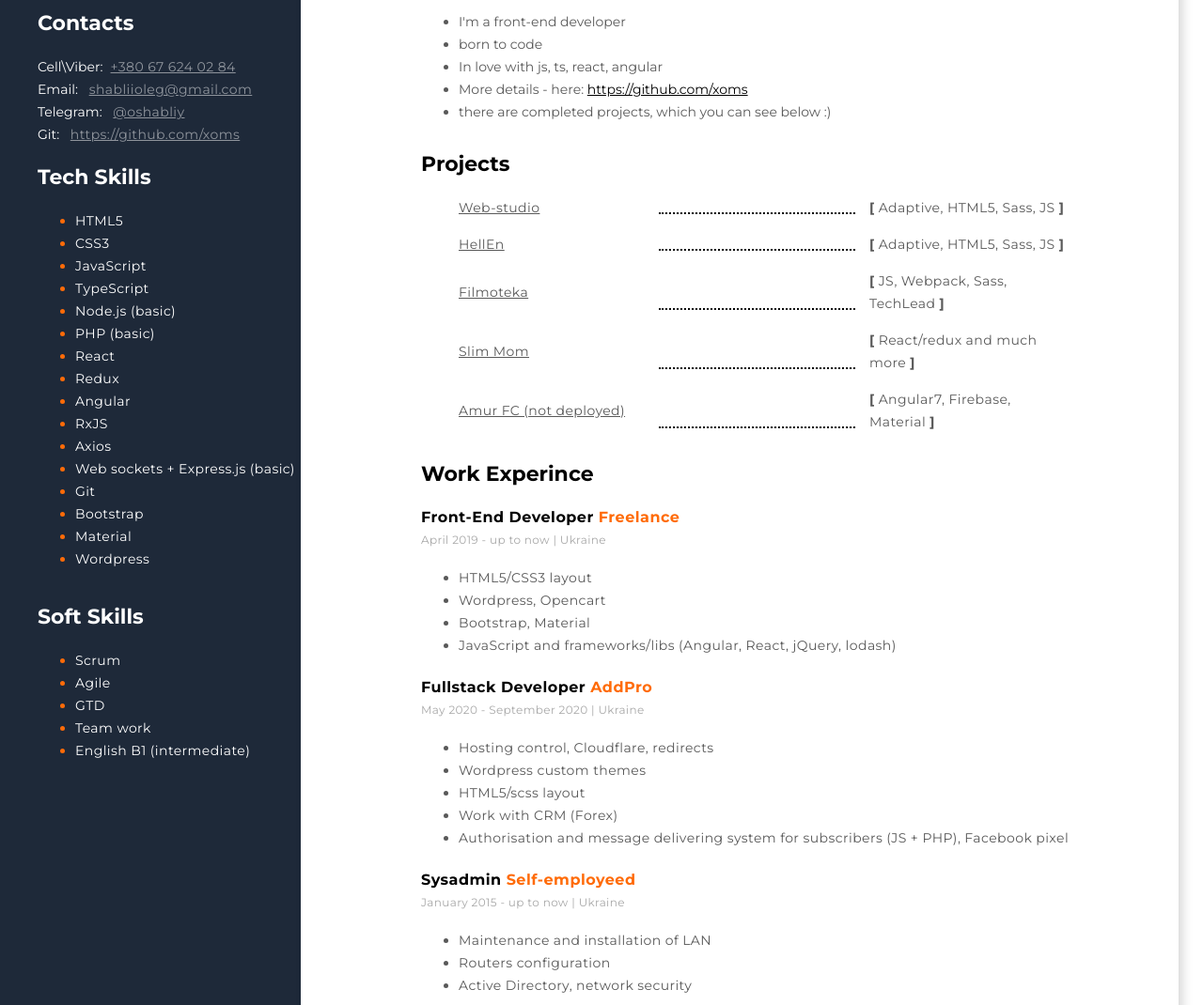
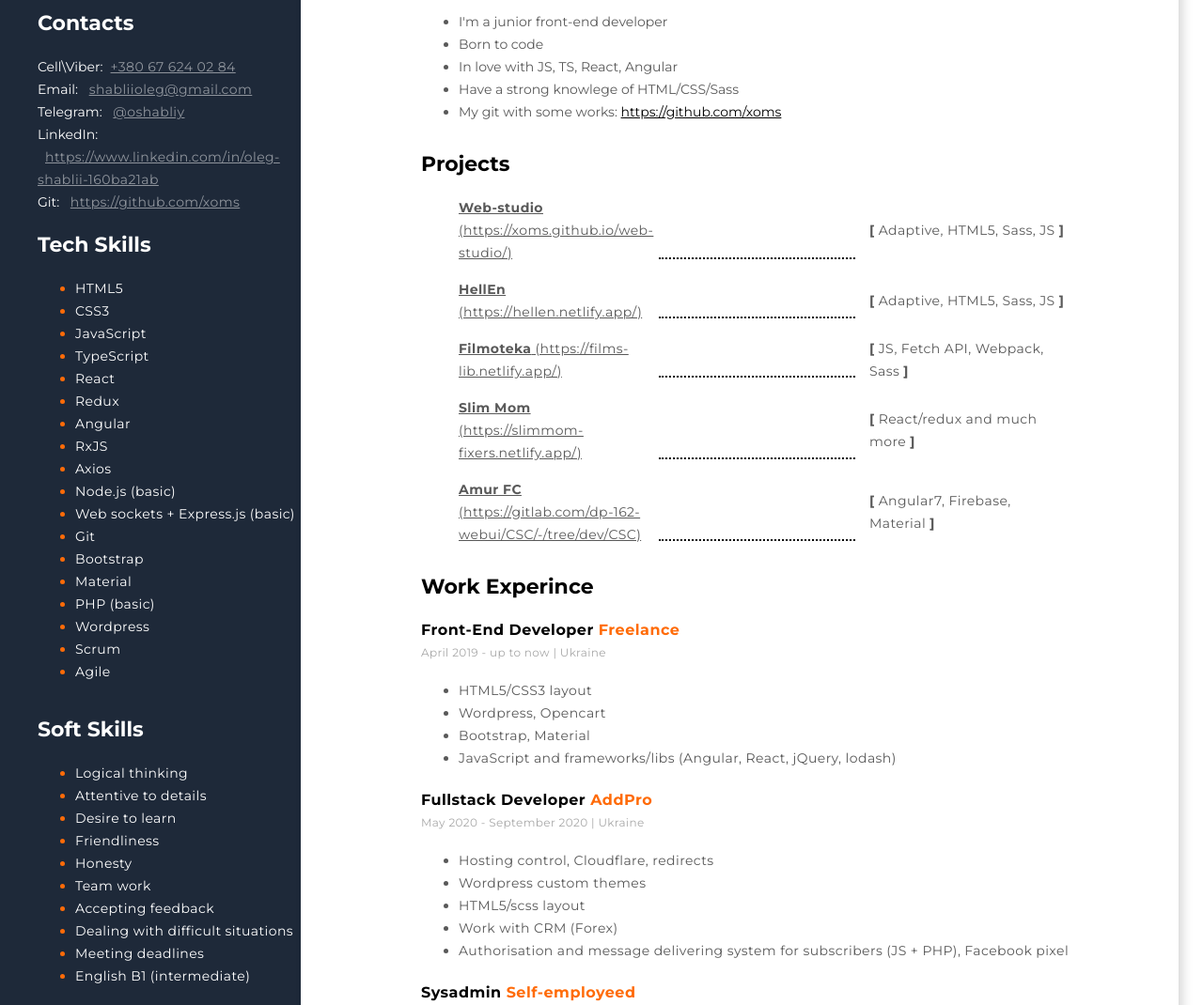
Before and after one commit to Xoms/my-cv, a plain HTML site: page index.html in a window 1280 px wide. Shown: the part 370-1440 px from the top of the page at 94% size. Drawn offline with Linux system fonts and the light colour scheme.

Commit message:
Правки

```diff
--- a/index.html
+++ b/index.html
@@ -40,6 +40,12 @@
             </a>
           </div>
           <div class="sidebar-contacts-contact">
+            LinkedIn:
+            <a href="https://www.linkedin.com/in/oleg-shablii-160ba21ab" target="_blank"
+              >https://www.linkedin.com/in/oleg-shablii-160ba21ab</a
+            >
+          </div>
+          <div class="sidebar-contacts-contact">
             Git:
             <a href="https://github.com/xoms" target="_blank"
               >https://github.com/xoms</a
@@ -55,20 +61,22 @@
             <li class="sidebar-tech-skills-item"><span>CSS3</span></li>
             <li class="sidebar-tech-skills-item"><span>JavaScript</span></li>
             <li class="sidebar-tech-skills-item"><span>TypeScript</span></li>
-            <li class="sidebar-tech-skills-item"><span>Node.js (basic)</span></li>
-            <li class="sidebar-tech-skills-item"><span>PHP (basic)</span></li>
             <li class="sidebar-tech-skills-item"><span>React</span></li>
             <li class="sidebar-tech-skills-item"><span>Redux</span></li>
             <li class="sidebar-tech-skills-item"><span>Angular</span></li>
             <li class="sidebar-tech-skills-item"><span>RxJS</span></li>
             <li class="sidebar-tech-skills-item"><span>Axios</span></li>
+            <li class="sidebar-tech-skills-item"><span>Node.js (basic)</span></li>
             <li class="sidebar-tech-skills-item"><span>Web sockets + Express.js (basic)</span></li>
             <li class="sidebar-tech-skills-item"><span>Git</span></li>
             <li class="sidebar-tech-skills-item"><span>Bootstrap</span></li>
             <li class="sidebar-tech-skills-item">
               <span>Material</span>
             </li>
+            <li class="sidebar-tech-skills-item"><span>PHP (basic)</span></li>
             <li class="sidebar-tech-skills-item"><span>Wordpress</span></li>
+            <li class="sidebar-soft-skills-item"><span>Scrum</span></li>
+            <li class="sidebar-soft-skills-item"><span>Agile</span></li>
           </ul>
         </div>
 
@@ -76,10 +84,15 @@
         <div class="sidebar-soft-skills">
           <h3 class="sidebar-section-title">Soft Skills</h3>
           <ul>
-            <li class="sidebar-soft-skills-item"><span>Scrum</span></li>
-            <li class="sidebar-soft-skills-item"><span>Agile</span></li>
-            <li class="sidebar-soft-skills-item"><span>GTD</span></li>
+            <li class="sidebar-soft-skills-item"><span>Logical thinking</span></li>
+            <li class="sidebar-soft-skills-item"><span>Attentive to details</span></li>
+            <li class="sidebar-soft-skills-item"><span>Desire to learn</span></li>
+            <li class="sidebar-soft-skills-item"><span>Friendliness</span></li>
+            <li class="sidebar-soft-skills-item"><span>Honesty</span></li>
             <li class="sidebar-soft-skills-item"><span>Team work</span></li>
+            <li class="sidebar-soft-skills-item"><span>Accepting feedback</span></li>
+            <li class="sidebar-soft-skills-item"><span>Dealing with difficult situations</span></li>
+            <li class="sidebar-soft-skills-item"><span>Meeting deadlines</span></li>
             <li class="sidebar-soft-skills-item"><span>English B1 (intermediate)</span></li>
           </ul>
         </div>
@@ -99,15 +112,16 @@
             Briefly about myself:
           </p>
           <ul>
-            <li>I'm a front-end developer</li>
-            <li>born to code</li>
-            <li>In love with js, ts, react, angular</li>
-            <li>More details - here:
+            <li>I'm a junior front-end developer</li>
+            <li>Born to code</li>
+            <li>In love with JS, TS, React, Angular</li>
+            <li>Have a strong knowlege of HTML/CSS/Sass</li>
+            <li>My git with some works:
               <a class="main-about__details-link" target="_blank" href="https://github.com/xoms" target="_blank"
                 >https://github.com/xoms</a
               >
             </li>
-            <li>there are completed projects, which you can see below :)</li>
+
           </ul>
         </section>
         <!--Projects container-->
@@ -116,35 +130,35 @@
           <ol>
             <li class="main-projects-item">
               <a class="width-calc" target="_blank" href="https://xoms.github.io/web-studio/">
-                Web-studio
+                <b>Web-studio</b> (https://xoms.github.io/web-studio/)
               </a>
               <span class="main-projects__decoration--bottom-border width-calc"></span>
               <span class="width-calc"><b>[</b> Adaptive, HTML5, Sass, JS <b>]</b></span>
             </li>
             <li class="main-projects-item">
               <a class="width-calc" target="_blank" href="https://xoms.github.io/HellEn_Team_Project"
-              >HellEn</a
+              ><b>HellEn</b> (https://hellen.netlify.app/)</a
               >
               <span class="main-projects__decoration--bottom-border width-calc"></span>
               <span class="width-calc"><b>[</b> Adaptive, HTML5, Sass, JS <b>]</b></span>
             </li>
             <li class="main-projects-item">
               <a class="width-calc" target="_blank" href="https://gal4enock.github.io/Project-JS-filmoteka"
-              >Filmoteka</a
+              ><b>Filmoteka</b> (https://films-lib.netlify.app/)</a
               >
               <span class="main-projects__decoration--bottom-border width-calc"></span>
-              <span class="width-calc"><b>[</b> JS, Webpack, Sass, TechLead <b>]</b></span>
+              <span class="width-calc"><b>[</b> JS, Fetch API, Webpack, Sass <b>]</b></span>
             </li>
             <li class="main-projects-item">
               <a class="width-calc" target="_blank" href="https://slimmom-fixers.netlify.app/"
-              >Slim Mom</a
+              ><b>Slim Mom</b> (https://slimmom-fixers.netlify.app/)</a
               >
               <span class="main-projects__decoration--bottom-border width-calc"></span>
               <span class="width-calc"><b>[</b> React/redux and much more <b>]</b></span>
             </li>
             <li class="main-projects-item">
-              <a class="width-calc" target="_blank" href="https://gitlab.com/dp-162-webui/CSC/-/tree/dev/CSC/src">
-                Amur FC (not deployed)</a
+              <a class="width-calc" target="_blank" href="https://gitlab.com/dp-162-webui/CSC/-/tree/dev/CSC">
+                <b>Amur FC</b> (https://gitlab.com/dp-162-webui/CSC/-/tree/dev/CSC)</a
               >
               <span class="main-projects__decoration--bottom-border width-calc"></span>
               <span class="width-calc"
--- a/scsss/style.scss
+++ b/scsss/style.scss
@@ -130,7 +130,10 @@ section {
     line-height: 24px;
     padding-right: 15%;
 }
-
+.main-projects-item {
+    display: flex;
+    align-items: center;
+}
 .main-projects-item a, span{
     color:  #595959;
     font-size: 14px;
@@ -146,7 +149,7 @@ section {
     border-bottom: dotted 2px black;
     display: inline-block;
 
-    align-self: flex-end;
+    align-self: center;
     transform: translateY(-5px);
     margin-right: 10px;
 }
```
